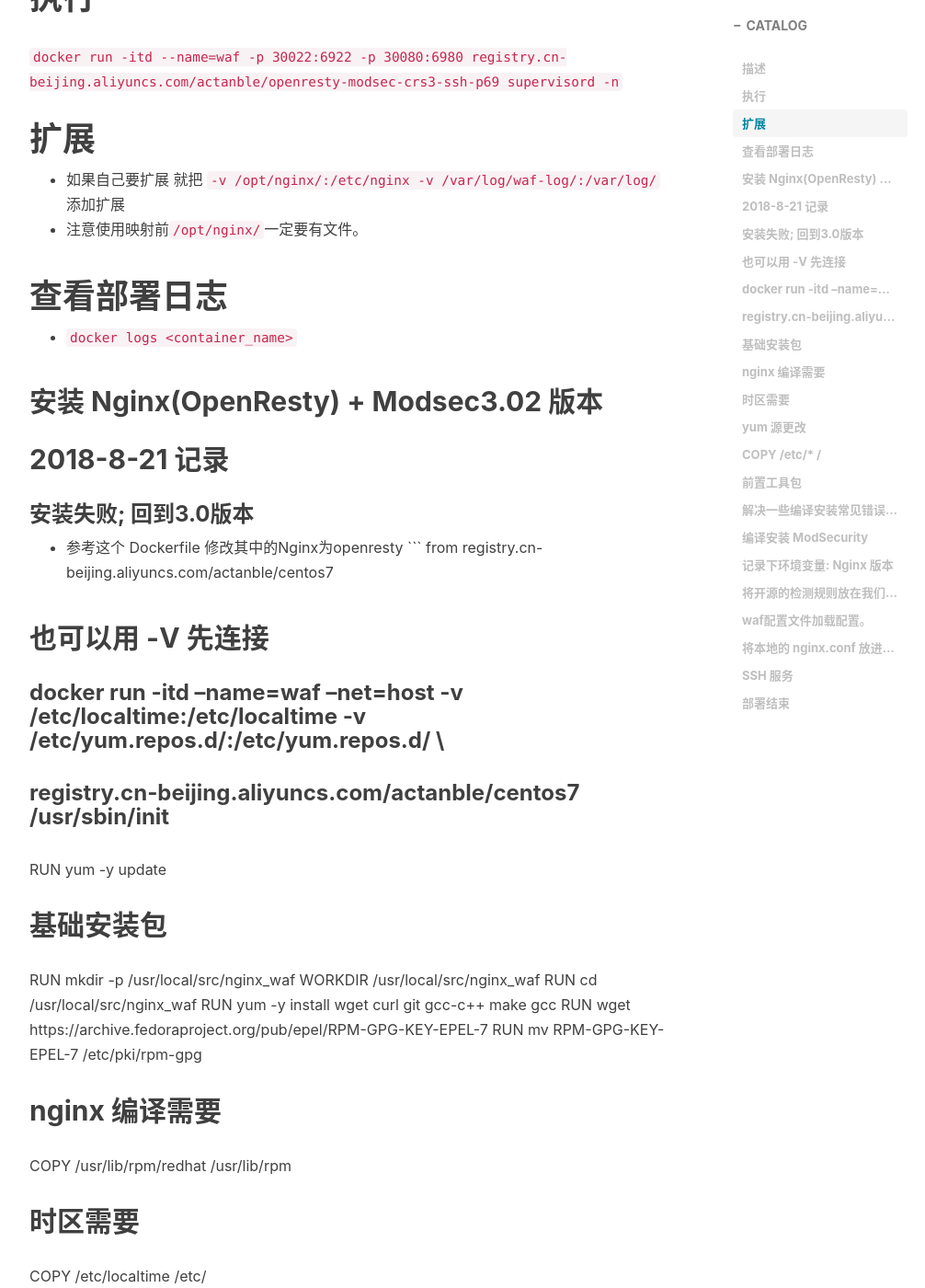
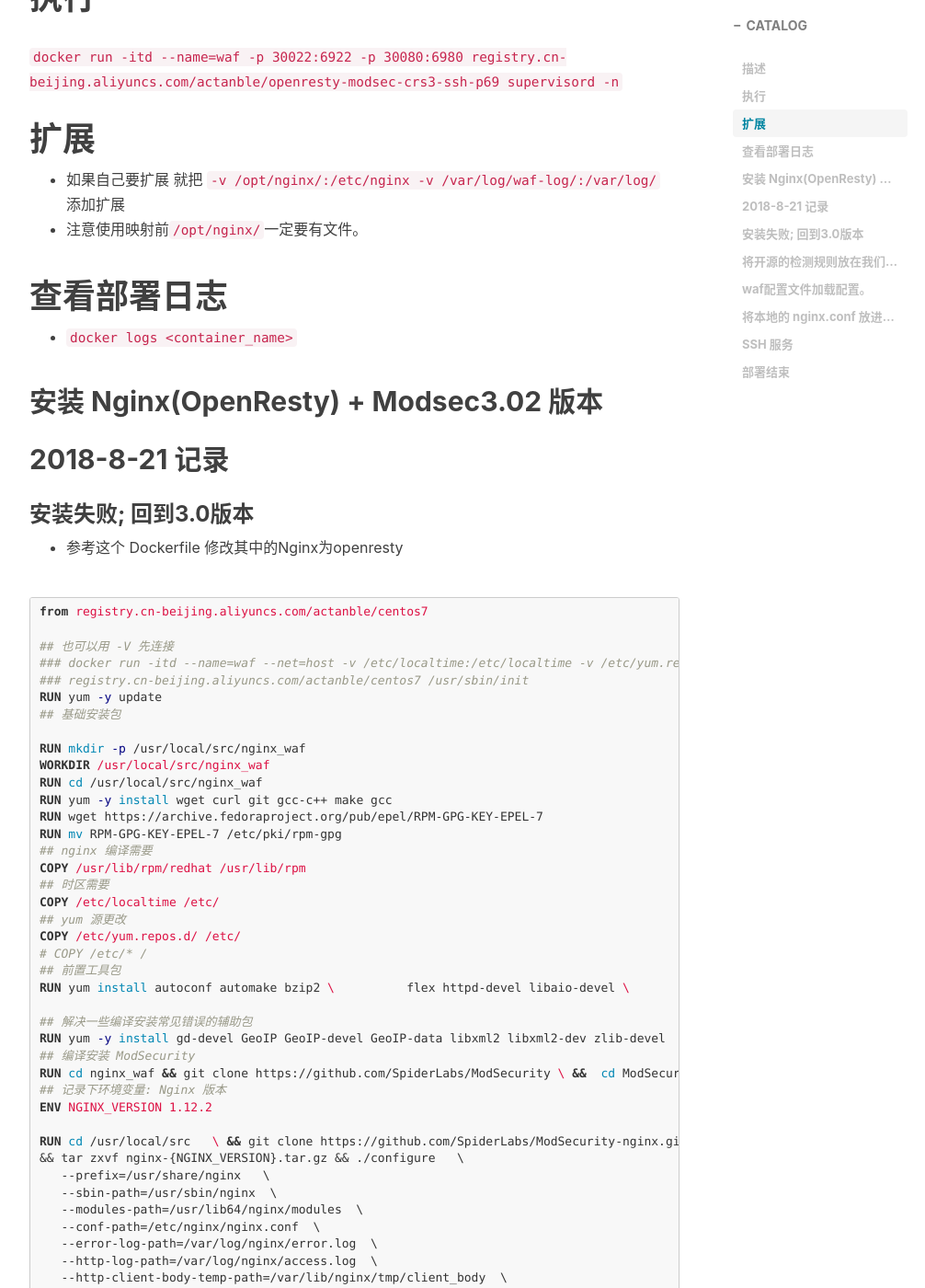
Before and after one commit to xx-zhang/meigea.github.io, a Jekyll site: the page built from _posts/2018-07-05-Docker部署Openresty+Modsecurity3教程.md, in a window 1280 px wide and 1400 px high, scrolled down 851 px. Shown: the whole window at 92% size, without its empty margins (233-1239 px from the left). Built offline with Jekyll 4.4.1, drawn with Linux system fonts in a browser that asks for light colours; nearby versions of some CDN libraries; comment, search, counter and statistics services are not loaded; some of the changed text lies outside the part shown.

Commit message:
docker部署openresty+modsecuriy教程

````diff
--- a/_posts/2018-07-05-Docker部署Openresty+Modsecurity3教程.md
+++ b/_posts/2018-07-05-Docker部署Openresty+Modsecurity3教程.md
@@ -28,7 +28,8 @@ tags:
 ## 2018-8-21 记录
 ### 安装失败; 回到3.0版本
 - 参考这个 Dockerfile 修改其中的Nginx为openresty
-```
+
+```docker
 from registry.cn-beijing.aliyuncs.com/actanble/centos7
 
 ## 也可以用 -V 先连接
@@ -129,16 +130,18 @@ RUN cd /usr/local/src   \
 RUN wget https://raw.githubusercontent.com/SpiderLabs/ModSecurity/v3/master/modsecurity.conf-recommended
 RUN mv modsecurity.conf-recommended  /etc/nginx/modsecurity.conf
 RUN find /etc/nginx/ -type f -name "modsecurity.conf" | xargs sed -i "s/SecRuleEngine DetectionOnly/SecRuleEngine On/g" ;
+```
 
-## 将开源的检测规则放在我们的 nginx 里面
+
+### 将开源的检测规则放在我们的 nginx 里面
 RUN cd nginx_waf && git clone https://github.com/SpiderLabs/owasp-modsecurity-crs.git \
 && cd owasp-modsecurity-crs/ \
 && cp -R owasp-modsecurity-crs/rules/ /etc/nginx/  \
 && cp crs-setup.conf.example /etc/nginx/crs-setup.conf
-## waf配置文件加载配置。
+### waf配置文件加载配置。
 RUN echo "\n\n#加载规则配置文件\nInclude crs-setup.conf\n#加载所有规则\nInclude rules/*.conf\n#禁用某个规则方法\n#SecRuleRemoveById 911250\n" >> /etc/nginx/modsecurity.conf
 
-## 将本地的 nginx.conf 放进去; 添加
+### 将本地的 nginx.conf 放进去; 添加
 COPY nginx.conf /etc/nginx/
 
 COPY entrypoint.sh /usr/local/bin/
@@ -148,27 +151,32 @@ CMD ["/usr/sbin/nginx"]
 ```
 
 ## 出现的问题
-### 1, 缺少 `redhat的ld-opt`
+
+ 1, 缺少 `redhat的ld-opt`
 - 下载`yum -y install redhat-rpm-config`
-### 2, `error: perl module ExtUtils::Embed is required` 扩展包异常。
+
+ 2, `error: perl module ExtUtils::Embed is required` 扩展包异常。
 - `yum install perl perl-devel perl-ExtUtils-Embed`
-### 3, 缺少`google`分析工具 `google-perftools`
+
+ 3, 缺少`google`分析工具 `google-perftools`
 - `git clone https://github.com/gperftools/gperftools && cd gperftools && sh autogen.sh && ./configure && make && make install`
-### 4, nginx 启动缺少 `libprofiler.so`
+
+ 4, nginx 启动缺少 `libprofiler.so`
 - `ldd /usr/sbin/nginx`, `find / -type f -name "libprofiler.so*"`
 - `ln -sv /usr/local/lib/libprofiler.so.0.4.17 /lib64/libprofiler.so.0`
 
-### 5, nginx 找到自己的mod模块
+ 4.1, nginx 找到自己的mod模块
 - `find / -type f -name "ngx_http_modsecurity_module.so*"`
 
-### 5, nginx 启动失败; `mod模块问题：ctl:requestBodyProcessor=URLENCODED`
+ 5, nginx 启动失败; `mod模块问题：ctl:requestBodyProcessor=URLENCODED`
 - [URLENCODE失败](https://github.com/SpiderLabs/owasp-modsecurity-crs/issues/1120)
 - [mod更新内容](https://coreruleset.org/)
 
-### 6, 替换 crs3.03-3.10版本都会出现问题; 901里面的便编码；dos里面的语法。
+ 6, 替换 crs3.03-3.10版本都会出现问题; 901里面的便编码；dos里面的语法。
 - 修改910350编码为json, 注释dos核心规则
 - 912110 附近两条修改为
 - 914100 太多了。
+
 
 ## 设置相关
 - 请求中太多内容 [请求中有图片二进制](https://github.com/SpiderLabs/ModSecurity-nginx/issues/115)
@@ -178,13 +186,14 @@ SecResponseBodyMimeType text/plain text/html
 ```
 
 ### SSH 服务
-- yum install openssh-server -y
+- `yum install openssh-server -y`
 - `vi /etc/ssh/ssh_config` 修改端口
-- ssh-keygen -t dsa -f /etc/ssh/ssh_host_ed25519_key
-- ssh-keygen -t rsa -b 2048 -f /etc/ssh/ssh_host_rsa_key
-- ssh-keygen -t dsa -f /etc/ssh/ssh_host_dsa_key
+- `ssh-keygen -t dsa -f /etc/ssh/ssh_host_ed25519_key`
+- `ssh-keygen -t rsa -b 2048 -f /etc/ssh/ssh_host_rsa_key`
+- `ssh-keygen -t dsa -f /etc/ssh/ssh_host_dsa_key`
 
 
 ## 部署结束
-`-p 6922, -p 6980`
+
+- `-p 6922, -p 6980`
 - `docker run -itd --name=waf -p 30022:6922 -p 30080:6980 registry.cn-beijing.aliyuncs.com/actanble/openresty-modsec-crs3-ssh-p69 supervisord -n`
````
